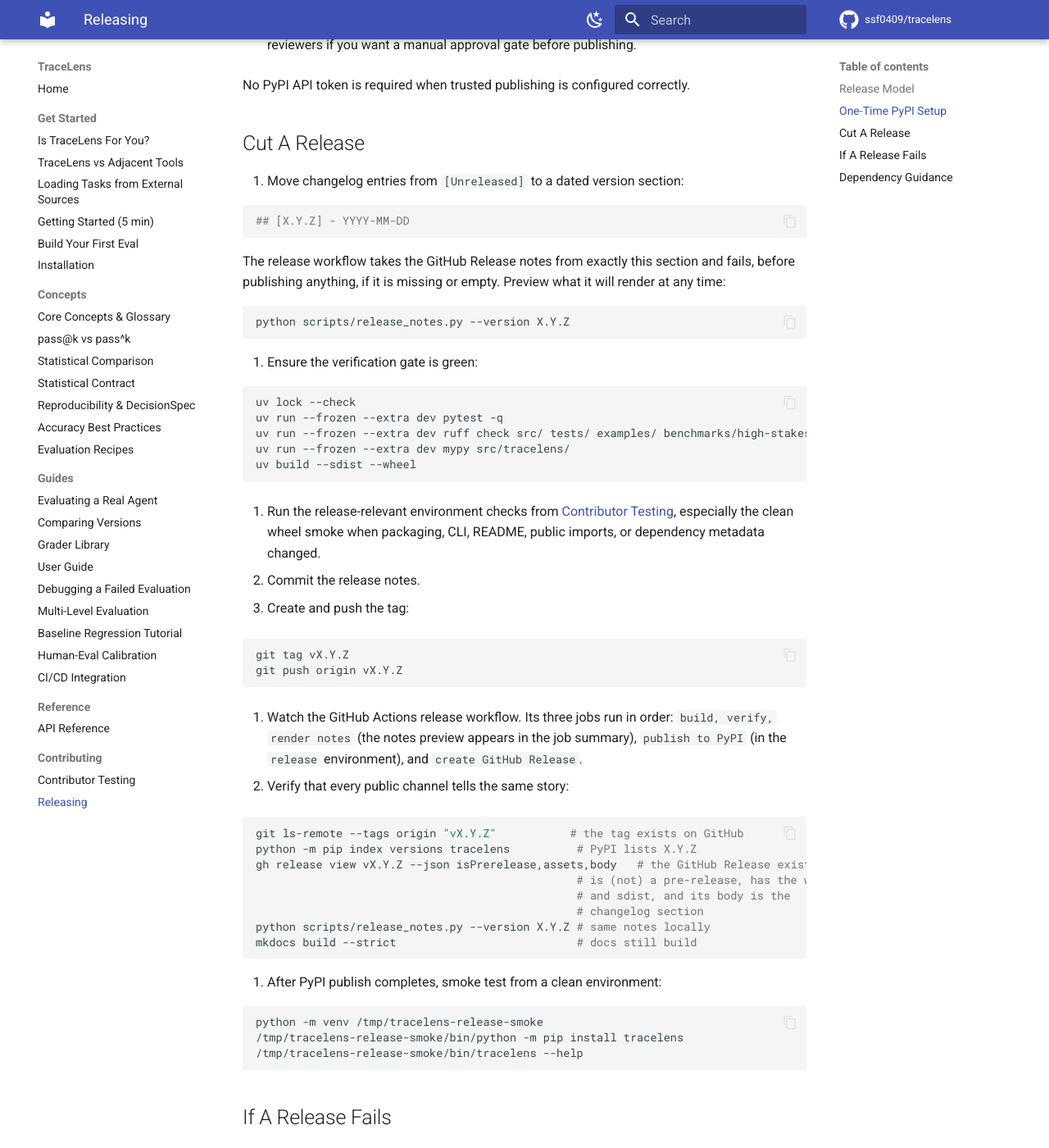
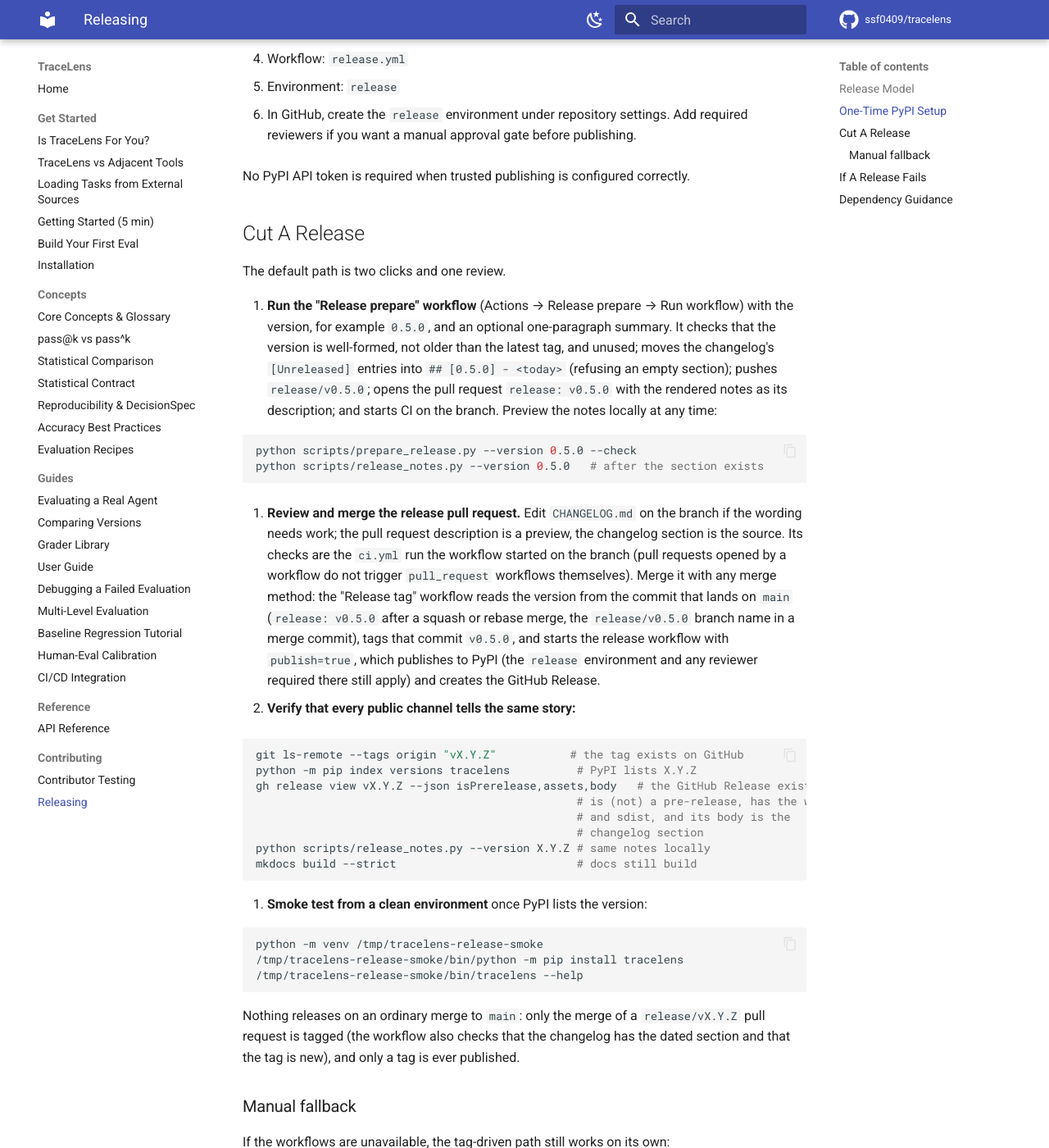
Before and after one commit to ssf0409/tracelens, an MkDocs documentation site: the page built from docs/releasing.md, in a window 1280 px wide and 1400 px high, scrolled down 1118 px. Shown: the whole window at 82% size. Built offline with MkDocs 1.6.1 and Material for MkDocs 9.7.7, drawn with Linux system fonts in a browser that asks for light colours; comment, search, counter and statistics services are not loaded; some of the changed text lies outside the part shown.

Commit message:
ci(release): one-click release preparation, then automatic tag and publish (#88) (#94)
The "Release prepare" workflow validates a version, moves the changelog's
[Unreleased] entries into a dated section (scripts/prepare_release.py),
and opens a release pull request with the rendered notes. Merging that
pull request (any merge method) makes the "Release tag" workflow tag the
commit on main and dispatch release.yml with publish=true, which publishes
to PyPI and creates the GitHub Release. Docs and CONTRIBUTING describe the
new path and the manual fallback.

Co-Authored-By: Claude Fable 5.1 <noreply@anthropic.com>
Claude-Session: https://claude.ai/code/session_01N1GtYXaFXi7LpXcpRxBP7o

````diff
--- a/docs/releasing.md
+++ b/docs/releasing.md
@@ -1,7 +1,8 @@
 # Releasing TraceLens
 
 TraceLens uses tag-driven releases. The package version comes from the git
-tag, and CI publishes only when a maintainer pushes a release tag.
+tag, and CI publishes only from a release tag: the release pipeline creates
+one when a release pull request is merged, or a maintainer pushes one by hand.
 
 This avoids CI-generated version commits, release loops, and PyPI's immutable
 version constraint.
@@ -12,6 +13,9 @@ version constraint.
   package build validation.
 - A tag named `vX.Y.Z` builds package version `X.Y.Z`.
 - Pushing that tag triggers `.github/workflows/release.yml`.
+- The "Release prepare" workflow turns the changelog's `[Unreleased]` section
+  into a dated section and opens a release pull request; merging it tags the
+  merge commit (the "Release tag" workflow).
 - The release workflow builds the package, verifies the tag matches the built
   version, renders the release notes from the changelog's dated section,
   publishes to PyPI using trusted publishing, and then creates the GitHub
@@ -46,50 +50,35 @@ No PyPI API token is required when trusted publishing is configured correctly.
 
 ## Cut A Release
 
-1. Move changelog entries from `[Unreleased]` to a dated version section:
+The default path is two clicks and one review.
 
-   ```markdown
-   ## [X.Y.Z] - YYYY-MM-DD
+1. **Run the "Release prepare" workflow** (Actions → Release prepare → Run
+   workflow) with the version, for example `0.5.0`, and an optional
+   one-paragraph summary. It checks that the version is well-formed, not
+   older than the latest tag, and unused; moves the changelog's
+   `[Unreleased]` entries into `## [0.5.0] - <today>` (refusing an empty
+   section); pushes `release/v0.5.0`; opens the pull request
+   `release: v0.5.0` with the rendered notes as its description; and starts
+   CI on the branch. Preview the notes locally at any time:
+
+   ```bash
+   python scripts/prepare_release.py --version 0.5.0 --check
+   python scripts/release_notes.py --version 0.5.0   # after the section exists
    ```
 
-   The release workflow takes the GitHub Release notes from exactly this
-   section and fails, before publishing anything, if it is missing or empty.
-   Preview what it will render at any time:
+2. **Review and merge the release pull request.** Edit `CHANGELOG.md` on the
+   branch if the wording needs work; the pull request description is a
+   preview, the changelog section is the source. Its checks are the `ci.yml`
+   run the workflow started on the branch (pull requests opened by a
+   workflow do not trigger `pull_request` workflows themselves). Merge it
+   with any merge method: the "Release tag" workflow reads the version from
+   the commit that lands on `main` (`release: v0.5.0` after a squash or
+   rebase merge, the `release/v0.5.0` branch name in a merge commit), tags
+   that commit `v0.5.0`, and starts the release workflow with `publish=true`,
+   which publishes to PyPI (the `release` environment and any reviewer
+   required there still apply) and creates the GitHub Release.
 
-   ```bash
-   python scripts/release_notes.py --version X.Y.Z
-   ```
-
-2. Ensure the verification gate is green:
-
-   ```bash
-   uv lock --check
-   uv run --frozen --extra dev pytest -q
-   uv run --frozen --extra dev ruff check src/ tests/ examples/ benchmarks/high-stakes-autonomous
-   uv run --frozen --extra dev mypy src/tracelens/
-   uv build --sdist --wheel
-   ```
-
-3. Run the release-relevant environment checks from
-   [Contributor Testing](contributor-testing.md), especially the clean wheel
-   smoke when packaging, CLI, README, public imports, or dependency metadata
-   changed.
-
-4. Commit the release notes.
-
-5. Create and push the tag:
-
-   ```bash
-   git tag vX.Y.Z
-   git push origin vX.Y.Z
-   ```
-
-6. Watch the GitHub Actions release workflow. Its three jobs run in order:
-   `build, verify, render notes` (the notes preview appears in the job
-   summary), `publish to PyPI` (in the `release` environment), and
-   `create GitHub Release`.
-
-7. Verify that every public channel tells the same story:
+3. **Verify that every public channel tells the same story:**
 
    ```bash
    git ls-remote --tags origin "vX.Y.Z"           # the tag exists on GitHub
@@ -102,13 +91,30 @@ No PyPI API token is required when trusted publishing is configured correctly.
    mkdocs build --strict                           # docs still build
    ```
 
-8. After PyPI publish completes, smoke test from a clean environment:
+4. **Smoke test from a clean environment** once PyPI lists the version:
 
    ```bash
    python -m venv /tmp/tracelens-release-smoke
    /tmp/tracelens-release-smoke/bin/python -m pip install tracelens
    /tmp/tracelens-release-smoke/bin/tracelens --help
    ```
+
+Nothing releases on an ordinary merge to `main`: only the merge of a
+`release/vX.Y.Z` pull request is tagged (the workflow also checks that the
+changelog has the dated section and that the tag is new), and only a tag is
+ever published.
+
+### Manual fallback
+
+If the workflows are unavailable, the tag-driven path still works on its own:
+
+1. Move the `[Unreleased]` entries into `## [X.Y.Z] - YYYY-MM-DD` (or run
+   `python scripts/prepare_release.py --version X.Y.Z`) and commit.
+2. Run the verification gate (`make verify`, `make docs`) and, for packaging
+   or dependency changes, the built-wheel smoke in
+   [Contributor Testing](contributor-testing.md).
+3. `git tag vX.Y.Z && git push origin vX.Y.Z`. The pushed tag triggers the
+   release workflow directly, exactly as the automatic path does.
 
 ## If A Release Fails
 
@@ -124,8 +130,17 @@ No PyPI API token is required when trusted publishing is configured correctly.
   an existing release instead of failing on "already exists". Re-running
   never uploads a different file under an already-published version.
 - **Something else needs checking first.** Use "Run workflow"
-  (`workflow_dispatch`) on a branch or a tag: it builds, verifies, and shows
-  the rendered notes in the job summary without publishing anything.
+  (`workflow_dispatch`) on the release workflow with `publish` left off, on a
+  branch or a tag: it builds, verifies, and shows the rendered notes in the
+  job summary without publishing anything.
+- **A release pull request must be abandoned.** Close it and delete the
+  `release/vX.Y.Z` branch; nothing was tagged or published. Run "Release
+  prepare" again later, with the same version if it is still right.
+- **The tag was created but the release workflow never ran** (the dispatch
+  in "Release tag" failed). Re-run the "Release tag" job: it keeps a tag that
+  already points at the release commit and only dispatches again. Or run the
+  release workflow by hand on the tag with `publish=true`; both are safe to
+  repeat.
 
 ## Dependency Guidance
 
````
Also changed, not shown: CHANGELOG.md (+8 -0 lines), CONTRIBUTING.md (+12 -15 lines), ROADMAP.md (+2 -1 lines), 5 other files.
